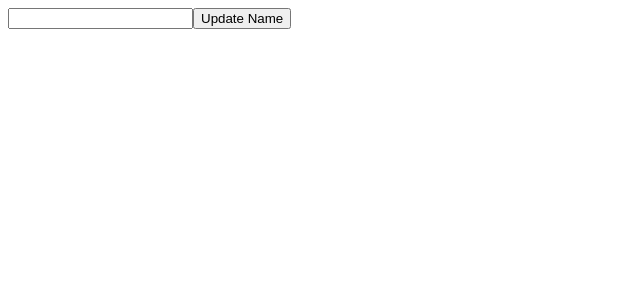
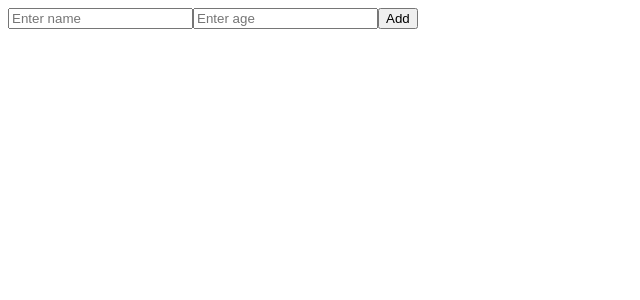
Before and after one commit to ashish-542/react_basics, a React (Vite) app: page / in a window 1280 px wide. Shown: the top 300 px of the page, without its empty margins (0-640 px from the left). Built offline with nearby package versions, Linux system fonts and the light colour scheme.

Commit message:
update array of objects with useState

```diff
--- a/src/App.jsx
+++ b/src/App.jsx
@@ -2,16 +2,19 @@ import Message from "./components/message/message.component";
 import Child from "./components/child/child.component";
 import { useState } from "react";
 function App() {
-  const [name,setName]=useState([]);
-  console.log("🚀 ~ App ~ name:", name)
- function  getNameFunction(val){
-  console.log("🚀 ~  getNameFunction ~ val:", val)
-  setName([...name,val])
- }
+  const [users,setUsers]=useState([]);
+  function  getUserFunction(inputName,inputAge){
+    console.log("🚀 ~  getUserFunction ~ val:", inputName,inputAge);
+    let newUsers=[...users,{
+      name:inputName,
+      age:inputAge
+    }]
+    setUsers(newUsers)
+  }
   return(
     <>
-    <Child name={name}/>
-    <Message  getNameFunction={getNameFunction}/>
+    <Child users={users}/>
+    <Message  getUserFunction={getUserFunction}/>
     </>
   )
 }
--- a/src/components/child/child.component.jsx
+++ b/src/components/child/child.component.jsx
@@ -1,9 +1,14 @@
 export default function Child(prop) {
   console.log("🚀 ~ Child ~ prop:", prop);
   return <>
-    {prop.name.map((n)=>{
+    {prop.users.map((user,index)=>{
+      let {name,age}=user;
       return(
-        <h1>{n}</h1>
+        <>
+        <h1>Name : {name}</h1>
+        <h1>Age : {age}</h1>
+        {index==prop.users.length-1?"":<hr />}
+        </>
       )
     })}
   </>;
--- a/src/components/message/message.component.jsx
+++ b/src/components/message/message.component.jsx
@@ -2,17 +2,24 @@ import { useState } from "react";
 
 export default function Message(props) {
   let [inputName, setInputName] = useState("");
+  let [inputAge, setInputAge] = useState("");
   const handleOnChangeFucntion=(e) => {
     setInputName(e.target.value);
   }
+  const handleOnNumberChangeFucntion=(e) => {
+    setInputAge(e.target.value);
+  }
   const handleOnClickFunction=() => {
-    props.getNameFunction(inputName);
-    setInputName("")
+    props.getUserFunction(inputName,inputAge);
+    setInputName("");
+    setInputAge("");
   }
+
   return (
     <>
-      <input type="text" onChange={handleOnChangeFucntion} value={inputName}/>
-      <button type="button" onClick={handleOnClickFunction}>Update Name</button>
+      <input type="text" onChange={handleOnChangeFucntion} value={inputName} placeholder="Enter name"/>
+      <input type="number" onChange={handleOnNumberChangeFucntion} value={inputAge} placeholder="Enter age"/>
+      <button type="button" onClick={handleOnClickFunction}>Add</button>
     </>
   );
 }
```
